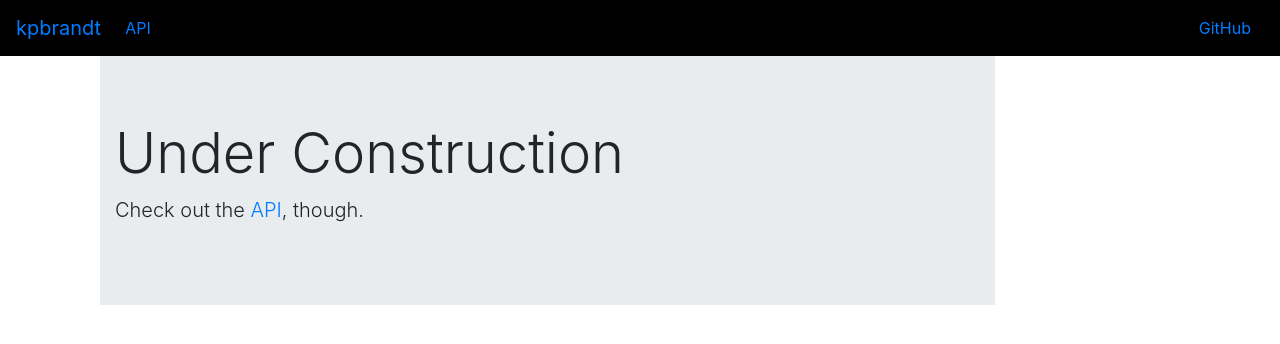
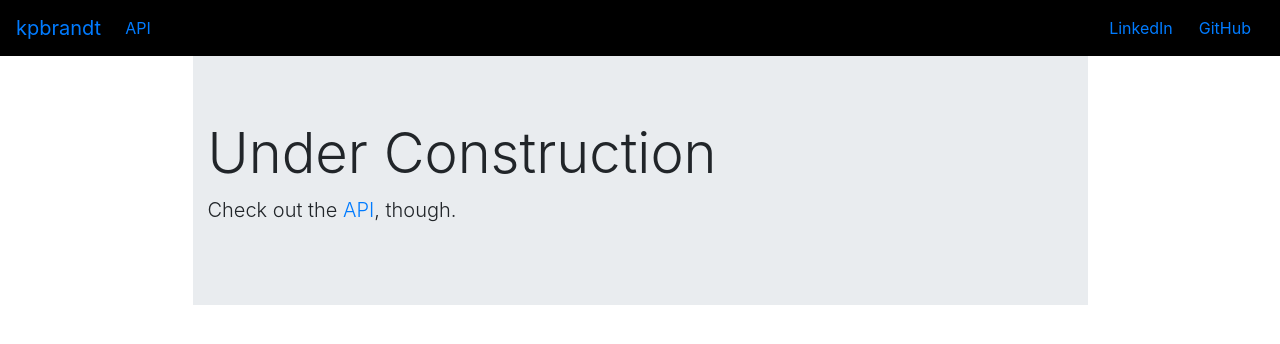
Before and after one commit to mcbrandt13/kpbrandt, a Django app: page / in a window 1280 px wide. Shown: the top 344 px of the page. Run offline with Django 3.2, Linux system fonts and the light colour scheme; parts of the project's set-up code (start-up, migrations or seed data) failed here and were passed over; some libraries are stand-ins or nearby versions.

Commit message:
linkedin link

```diff
--- a/kpbrandt/portfolio/templates/index.html
+++ b/kpbrandt/portfolio/templates/index.html
@@ -1,7 +1,7 @@
 {% extends "main.html" %}
 {% block main %}
 <div class="container">
-  <div class="row">
+  <div class="row justify-content-center">
     <div class="col-md-10">
       <div class="jumbotron jumbotron-fluid">
   <div class="container">
--- a/kpbrandt/templates/main.html
+++ b/kpbrandt/templates/main.html
@@ -13,6 +13,7 @@
       </li>
     </ul>
     <form class="form-inline my-2 my-lg-0">
+        <a class="btn text-primary" href="https://www.linkedin.com/in/kevin-brandt-28b36a47/">LinkedIn</a>
       <a class="btn text-primary" href="https://github.com/mcbrandt13/kpbrandt">GitHub</a>
     </form>
   </div>
```
